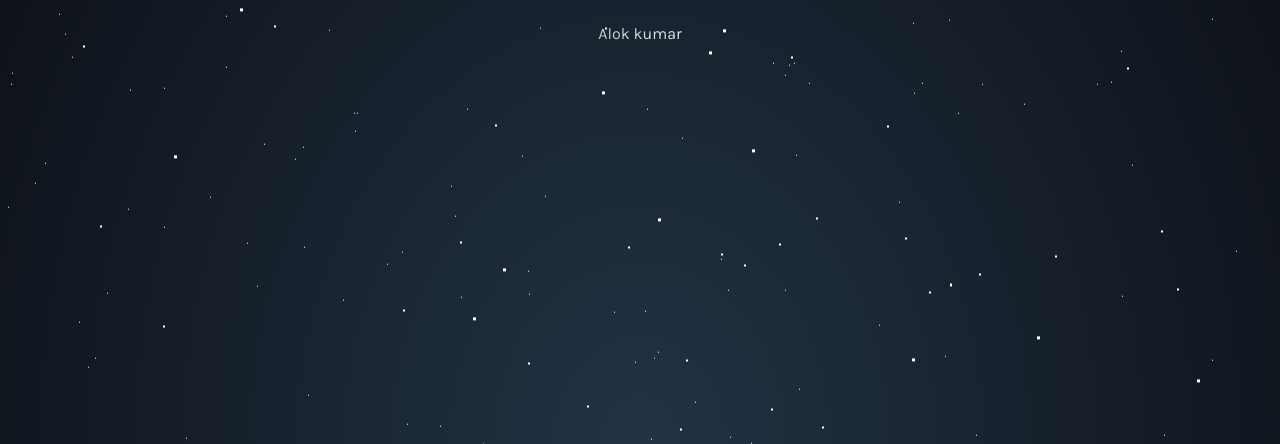
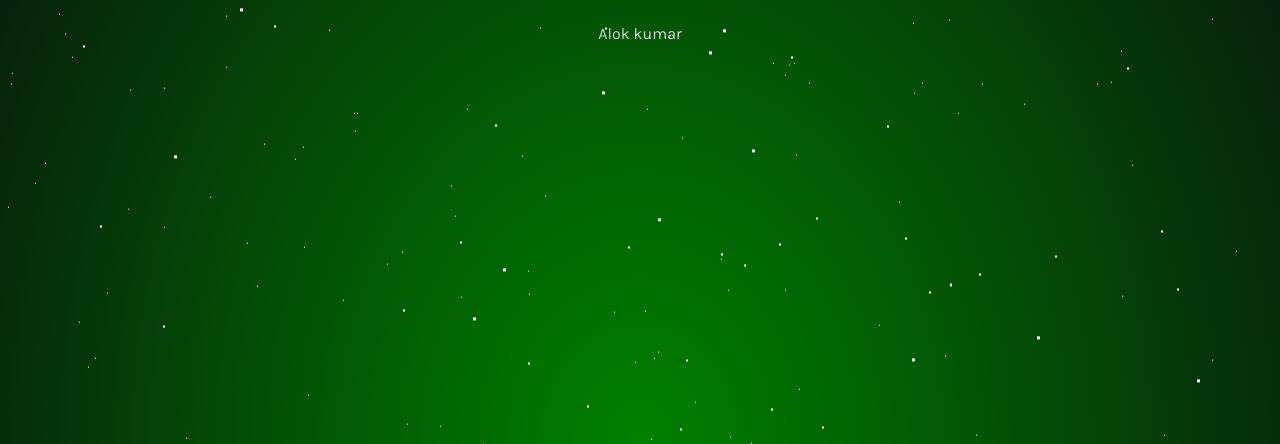
Before and after one commit to Xzen123/site, a plain HTML site: page index.html in a window 1280 px wide. Shown: the part 356-800 px from the top of the page. Drawn offline with Linux system fonts and the light colour scheme.

Commit message:
Update style.css

```diff
--- a/style.css
+++ b/style.css
@@ -1,7 +1,7 @@
 @import url('https://fonts.googleapis.com/css?family=Karla:400,700&display=swap');
 
 :root {
-    --bgColor: #223344;
+    --bgColor: #008000;
     --bgColor2: #090a0f;
     --accentColor: #E6E6E6;
     --font: 'Karla', sans-serif;
```
